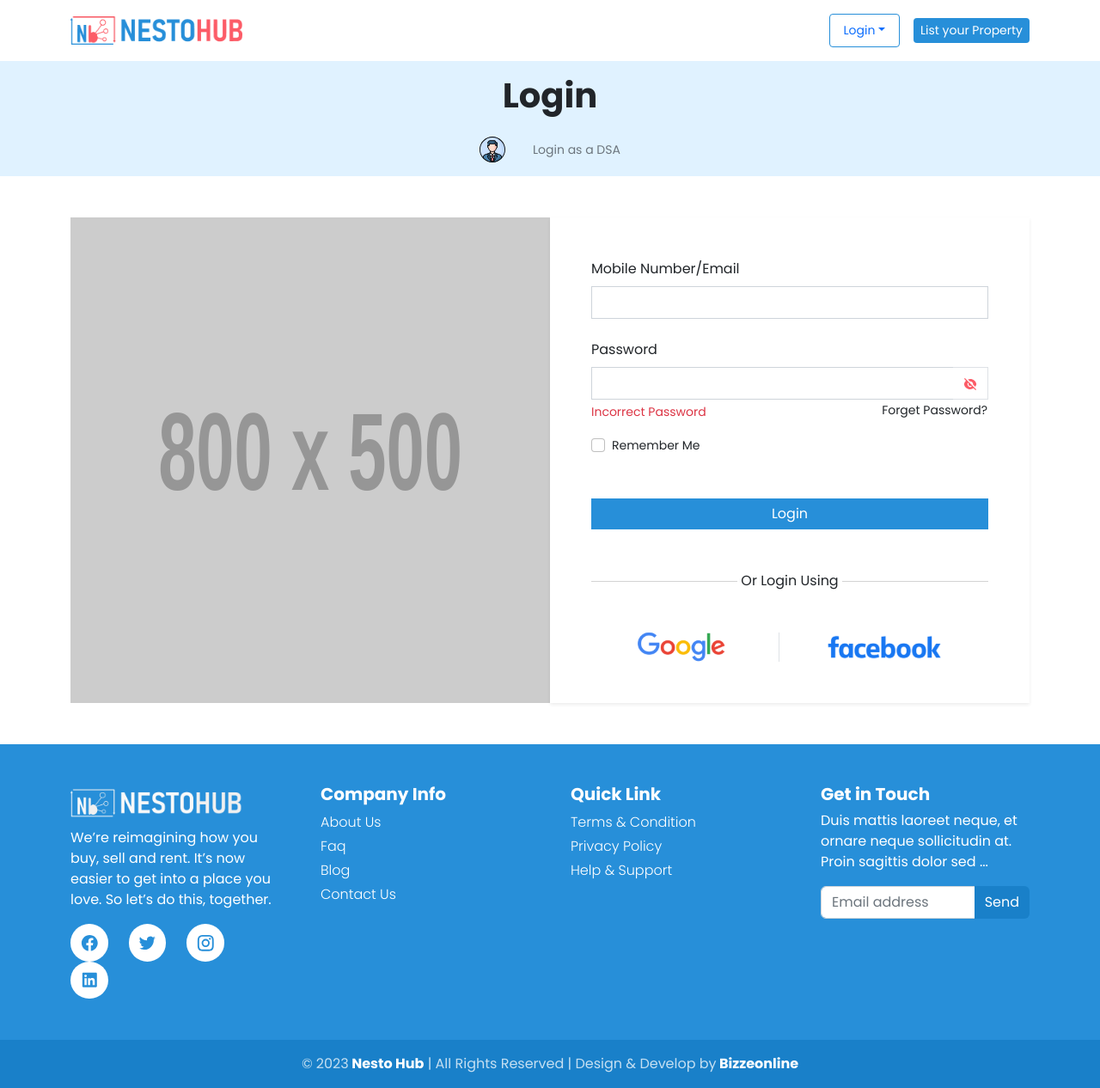
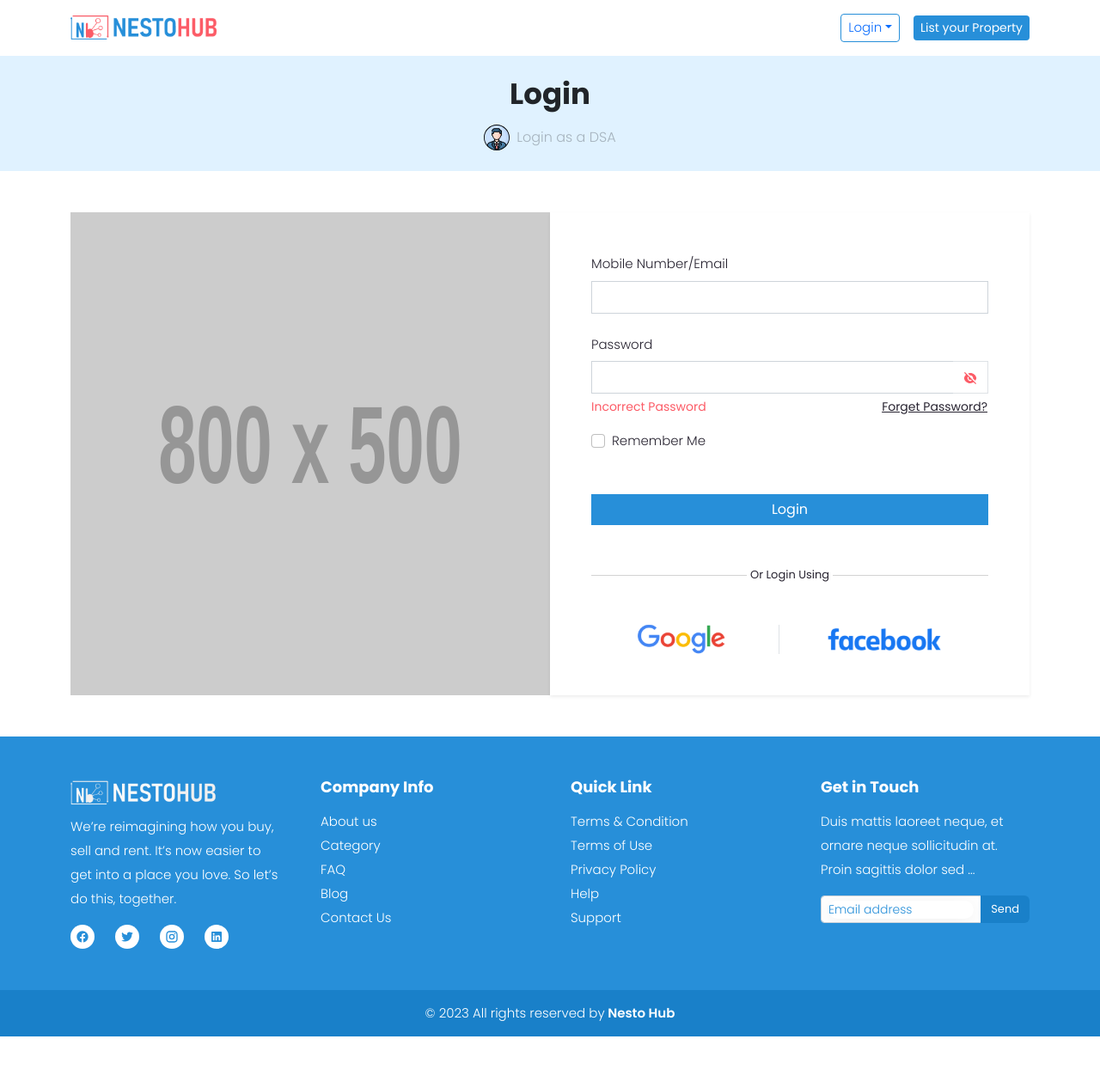
Before and after one commit to Vivekackrolix/Nesto-Frontend, a React (Create React App) app: page / in a window 1280 px wide. Shown: the whole page at 86% size. After the commit the page ends 1206 px from the top, so only its background shows below. Built offline with nearby package versions, Linux system fonts and the light colour scheme.

Commit message:
login page css styling work

```diff
--- a/src/auth/login/Login.css
+++ b/src/auth/login/Login.css
@@ -8,6 +8,42 @@
   color: unset;
 }
 
-.form-check-inline .form-check-label {
-  font-size: 0.875rem;
+.login__user h1 {
+  font-weight: 700;
+  font-size: 34px;
 }
+
+.login__user figcaption {
+  font-weight: 350;
+  font-size: 16px;
+  opacity: 0.5;
+}
+
+/* login form */
+.login__form form label {
+  font-weight: 350;
+  font-size: 15px;
+  color: var(--cold-steel-color);
+}
+
+.login__form p {
+  font-size: 13px;
+  color: var(--cold-steel-color);
+}
+
+.login__form .invalid-feedback,
+.login__form__forgetpassword,
+.login__form .form-check-inline .form-label {
+  font-weight: 400;
+  font-size: 14px;
+  color: var(--carnation-color);
+}
+
+.login__form__forgetpassword,
+.login__form .form-check-inline .form-label {
+  color: var(--cold-steel-color);
+}
+
+.login__form__forgetpassword {
+  margin-top: 0.25rem;
+}
--- a/src/auth/login/Login.js
+++ b/src/auth/login/Login.js
@@ -8,14 +8,13 @@ import {
   Image,
   InputGroup,
 } from 'react-bootstrap';
-
 import { RiEyeOffFill, RiEyeFill } from 'react-icons/ri';
 import { useState } from 'react';
 import ForgetPassword from './ForgetPassword';
 import ResetPasswordModal from './ResetPasswordModal';
 import EnterOtp from './EnterOtp';
+import { Footer, Header } from '../../components';
 import './Login.css';
-import { Footer, Header } from '../../components';
 
 const Login = () => {
   const [showPassword, setShowPassword] = useState(false);
@@ -35,7 +34,7 @@ const Login = () => {
       <LoginUser />
 
       <Container className="mt-5">
-        <Row className="g-0">
+        <Row className="g-0 login__form">
           <Col md={6}>
             <Image
               className="h-100"
@@ -50,7 +49,9 @@ const Login = () => {
           >
             <Form>
               <Form.Group>
-                <Form.Label>Mobile Number/Email</Form.Label>
+                <Form.Label className="fw-light">
+                  Mobile Number/Email
+                </Form.Label>
                 <Form.Control
                   type="tel"
                   name="phone"
@@ -59,7 +60,7 @@ const Login = () => {
                 />
               </Form.Group>
               <Form.Group className="mt-4">
-                <Form.Label>Password</Form.Label>
+                <Form.Label className="fw-light">Password</Form.Label>
               </Form.Group>
 
               <InputGroup className="mb-0">
@@ -95,7 +96,7 @@ const Login = () => {
                     }
                     variant="link"
                     to="/forgetPassword"
-                    className="forget-password text-decoration-none p-0"
+                    className="login__form__forgetpassword p-0"
                   >
                     Forget Password?
                   </Button>
@@ -128,12 +129,12 @@ const Login = () => {
             <div className="d-flex gap-2">
               <div className="flex-grow-1 d-flex justify-content-center">
                 <Button variant="link" className="border-0 p-0 mr-3">
-                  <img src="/assets/google.svg" alt="" />
+                  <img src="/assets/google.svg" alt="google" />
                 </Button>
               </div>
               <div className="flex-grow-1 d-flex justify-content-center border-start">
                 <Button variant="link" className="border-0 p-0 mr-3">
-                  <img src="/assets/facebook.svg" alt="" />
+                  <img src="/assets/facebook.svg" alt="facebook" />
                 </Button>
               </div>
             </div>
--- a/src/auth/login/LoginUser.js
+++ b/src/auth/login/LoginUser.js
@@ -2,18 +2,16 @@ import { Container, Row, Col, Image, Figure } from 'react-bootstrap';
 
 const LoginUser = () => {
   return (
-    <Container fluid className="bg-pattens-blue p-3">
-      <h1 className="fw-bold text-center mb-4">Login</h1>
-      <Row className="justify-content-center align-items-center gap-2">
-        <Col xs="auto">
+    <Container fluid className="bg-pattens-blue py-4 login__user">
+      <h1 className="fw-bold text-center mb-3">Login</h1>
+      <Row className="justify-content-center align-items-center">
+        <Col xs="auto" className="d-flex align-items-center gap-2">
           <Image
             src="/assets/profile.svg"
             fluid
             className="rounded user-img"
             alt="profile"
           />
-        </Col>
-        <Col xs="auto">
           <Figure.Caption className="text-center mb-0">
             Login as a DSA
           </Figure.Caption>
--- a/src/components/footer/CopyrightText.js
+++ b/src/components/footer/CopyrightText.js
@@ -5,11 +5,9 @@ const CopyrightText = () => {
     <div className="bg-color-primary-darker py-3">
       <Container>
         <Row className="justify-content-center">
-          <Col xs="auto" className="text-white text-opacity-75 text-center">
-            © {new Date().getFullYear()}
-            <span className="text-white fw-bold"> Nesto Hub</span> | All Rights
-            Reserved | Design & Develop by
-            <span className="text-white fw-bold"> Bizzeonline </span>
+          <Col xs="auto" className="login__footer__copyright">
+            © {new Date().getFullYear()} All rights reserved by
+            <span className="text-white fw-semibold"> Nesto Hub</span>
           </Col>
         </Row>
       </Container>
--- a/src/components/footer/Footer.css
+++ b/src/components/footer/Footer.css
@@ -1,29 +1,84 @@
-footer img {
-  width: 200px;
+.login__footer img {
+  width: 170px;
 }
 
-footer h5 {
-  font-size: 20px;
-  line-height: 21px;
+.login__footer h5 {
+  font-weight: 600;
+  font-size: 18px;
   color: var(--color-white);
 }
 
-footer ul a {
+.login__footer ul a {
   color: var(--color-white);
   text-decoration: none;
   font-size: 16px;
   line-height: 28px;
-}
 
-footer ul a:hover {
+  font-weight: 300;
+  font-size: 15px;
   color: var(--color-white);
 }
 
-footer p {
+.login__footer ul a:hover {
   color: var(--color-white);
 }
 
+.login__footer p {
+  font-weight: 300;
+  font-size: 15px;
+  color: var(--color-white);
+  line-height: 28px;
+}
+
 .icon-container {
-  width: 43.62px;
-  height: 43.62px;
+  width: 28px;
+  height: 28px;
 }
+
+.login__footer form button {
+  font-weight: 400;
+  font-size: 13px;
+  color: var(--color-white);
+}
+
+/* Set common styles for input placeholders */
+input::placeholder {
+  font-weight: 300;
+  font-size: 14px;
+  line-height: 38px;
+  color: var(--primary-color) !important;
+  border-radius: 12px !important;
+  box-shadow: 0px 4px 24px rgba(0, 0, 0, 0.07) !important;
+}
+
+/* Set styles for specific vendor prefixes */
+/* WebKit, Blink, Edge */
+input::-webkit-input-placeholder {
+  opacity: 1;
+}
+
+/* Mozilla Firefox 4 to 18 */
+input:-moz-placeholder {
+  opacity: 1;
+}
+
+/* Mozilla Firefox 19+ */
+input::-moz-placeholder {
+  opacity: 1;
+}
+
+/* Internet Explorer 10-11 */
+input:-ms-input-placeholder {
+  opacity: 1;
+}
+
+/* Microsoft Edge */
+input::-ms-input-placeholder {
+  opacity: 1;
+}
+
+.login__footer__copyright {
+  font-weight: 300;
+  font-size: 15px;
+  color: var(--color-white);
+}
--- a/src/components/footer/Footer.js
+++ b/src/components/footer/Footer.js
@@ -4,9 +4,22 @@ import SocialMedia from './SocialMedia';
 import CopyrightText from './CopyrightText';
 import './Footer.css';
 
+const footerLinks = [
+  { companyInfo: ['About us', 'Category', 'FAQ', 'Blog', 'Contact Us'] },
+  {
+    quickLink: [
+      'Terms & Condition',
+      'Terms of Use',
+      'Privacy Policy',
+      'Help',
+      'Support',
+    ],
+  },
+];
+
 const Footer = () => {
   return (
-    <footer className="bg-color-primary mt-5">
+    <footer className="bg-color-primary mt-5 login__footer">
       <Container className="py-5">
         <Row className="gx-5">
           <Col md={3}>
@@ -19,53 +32,32 @@ const Footer = () => {
           </Col>
           <Col md={3}>
             <h5 className="fw-bold">Company Info</h5>
-            <ul className="list-unstyled text-white">
+            <ul className="list-unstyled text-white mt-3">
+              {footerLinks[0].companyInfo.map(ftLink => (
                 <li>
                   <Link className="fw-light" to="/">
-                  About Us
+                    {ftLink}
                   </Link>
                 </li>
-              <li>
-                <Link className="fw-light" to="/">
-                  Faq
-                </Link>
-              </li>
-              <li>
-                <Link className="fw-light" to="/">
-                  Blog
-                </Link>
-              </li>
-              <li>
-                <Link className="fw-light" to="/">
-                  Contact Us
-                </Link>
-              </li>
+              ))}
             </ul>
           </Col>
           <Col md={3}>
             <h5 className="fw-bold">Quick Link</h5>
-            <ul className="list-unstyled">
+            <ul className="list-unstyled mt-3">
+              {footerLinks[1].quickLink.map(ftLink => (
                 <li>
                   <Link className="fw-light" to="/">
-                  Terms & Condition
+                    {ftLink}
                   </Link>
                 </li>
-              <li>
-                <Link className="fw-light" to="/">
-                  Privacy Policy
-                </Link>
-              </li>
-              <li>
-                <Link className="fw-light" to="/">
-                  Help & Support
-                </Link>
-              </li>
+              ))}
             </ul>
           </Col>
 
           <Col md={3}>
             <h5 className="fw-bold">Get in Touch</h5>
-            <p>
+            <p className="mt-3">
               Duis mattis laoreet neque, et ornare neque sollicitudin at. Proin
               sagittis dolor sed ...
             </p>
@@ -76,7 +68,7 @@ const Footer = () => {
                   name="email"
                   placeholder="Email address"
                   aria-label="Email address"
-                  aria-describedby="basic-addon2"
+                  className="form-control-sm"
                 />
                 <Button
                   variant="primary"
--- a/src/components/footer/SocialMedia.js
+++ b/src/components/footer/SocialMedia.js
@@ -19,7 +19,7 @@ const SocialMedia = () => {
       {SocialMediaIcons.map((item, index) => (
         <Col xs="auto" key={index}>
           <div className="icon-container d-flex bg-white rounded-circle">
-            <item.icon className="m-auto" size={22.62} color="#278FD9" />
+            <item.icon className="m-auto" size={16} color="#278FD9" />
           </div>
         </Col>
       ))}
--- a/src/components/header/Header.css
+++ b/src/components/header/Header.css
@@ -1,3 +1,15 @@
-.nav-item img {
-  width: 200px;
+.login__header__img {
+  width: 170px;
 }
+
+.login__header .nav-link {
+  font-weight: 350;
+  font-size: 15px;
+  border-radius: 0.25rem;
+  padding: 0.25rem 0.5rem;
+}
+
+.login__header .nav-link:hover {
+  background-color: var(--primary-color);
+  color: #ffffff;
+}
--- a/src/components/header/Header.js
+++ b/src/components/header/Header.js
@@ -6,11 +6,15 @@ const Header = () => {
   const [dropdown, setDropdown] = useState(false);
 
   return (
-    <header className="py-3">
+    <header className="py-3 login__header">
       <Container>
         <Nav className="d-flex align-items-center">
           <Nav.Item>
-            <img src="/assets/nesto-logo.png" alt="logo" />
+            <img
+              src="/assets/nesto-logo.png"
+              alt="logo"
+              className="login__header__img"
+            />
           </Nav.Item>
           <Nav.Item className="ms-auto">
             <NavDropdown
--- a/src/index.css
+++ b/src/index.css
@@ -4,6 +4,7 @@
   /* colors */
   --primary-color: #278fd9;
   --primary-color-darker: #1980c9;
+  --cold-steel-color: #282431;
   --color-white: #ffffff;
   --Pattens-Blue: #e0f2ff;
   --carnation-color: #fc5c67;
```
Lines whose indentation alone changed are shown as unchanged.
